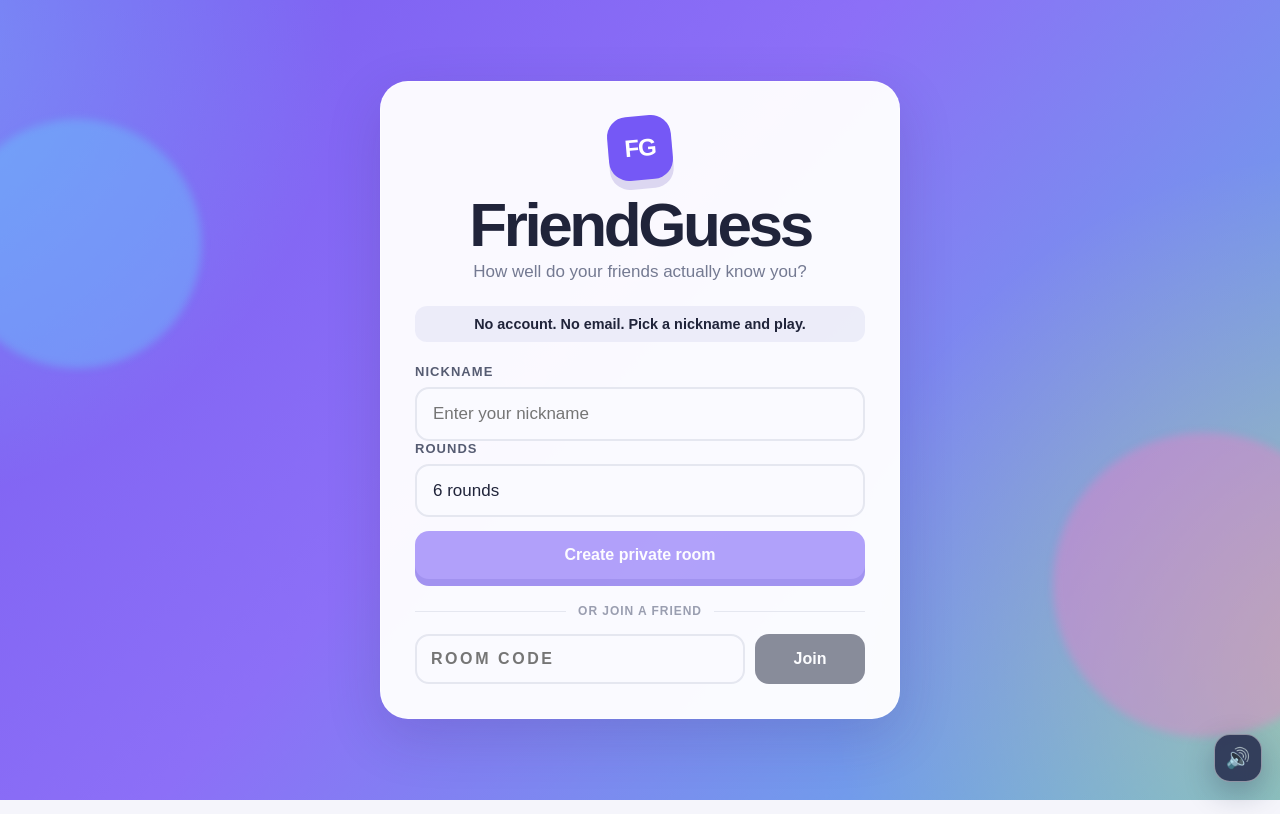
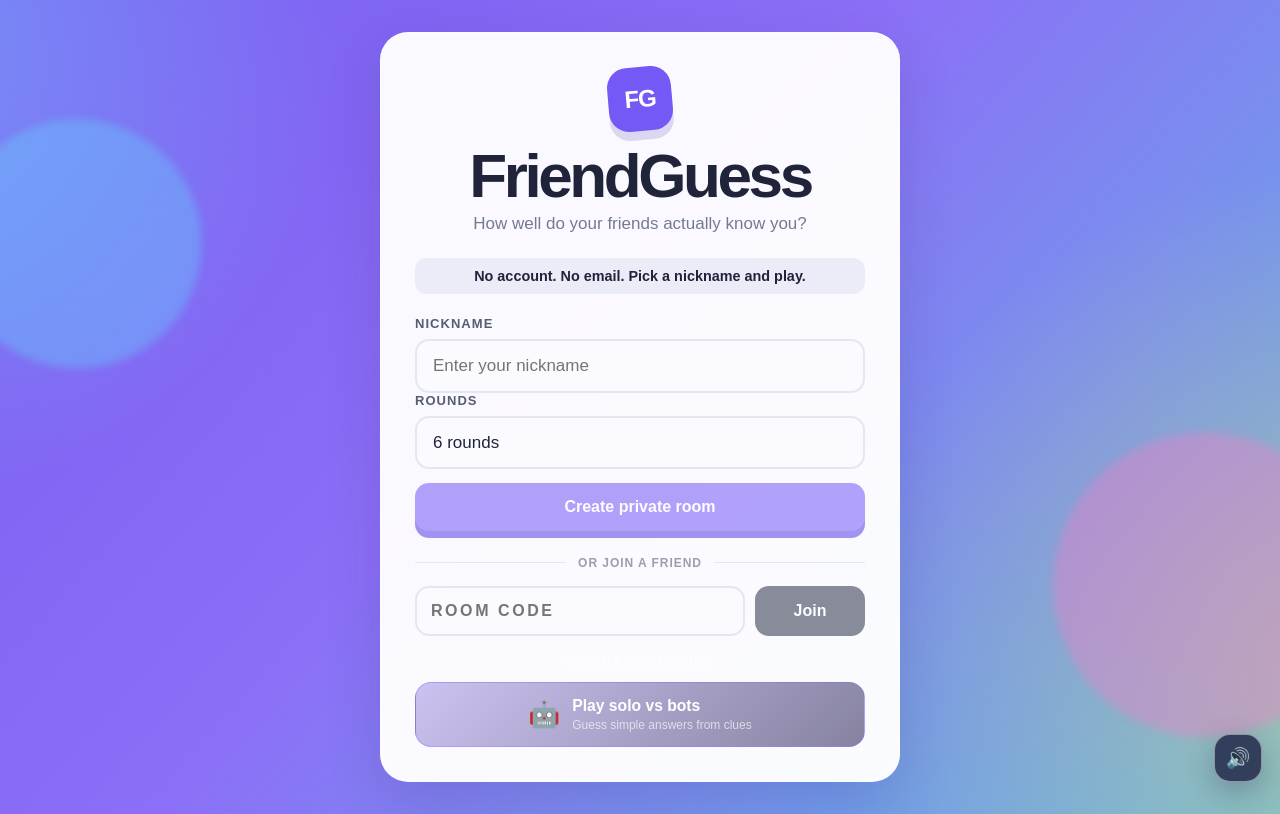
Before and after one commit to khalideid123/friendguess, a Next.js app: page / in a window 1280 px wide. Built offline with nearby package versions, Linux system fonts and the light colour scheme.

Commit message:
Load solo bot mode

```diff
--- a/app/layout.js
+++ b/app/layout.js
@@ -4,6 +4,7 @@ import SoundEffects from "../components/SoundEffects";
 import HintEnhancer from "../components/HintEnhancer";
 import PresenceManager from "../components/PresenceManager";
 import KickManager from "../components/KickManager";
+import SoloModeLauncher from "../components/SoloModeLauncher";
 
 export const metadata = {
   title: "FriendGuess",
@@ -15,6 +16,7 @@ export default function RootLayout({ children }) {
     <html lang="en">
       <body>
         {children}
+        <SoloModeLauncher />
         <PresenceManager />
         <KickManager />
         <HintEnhancer />
```
